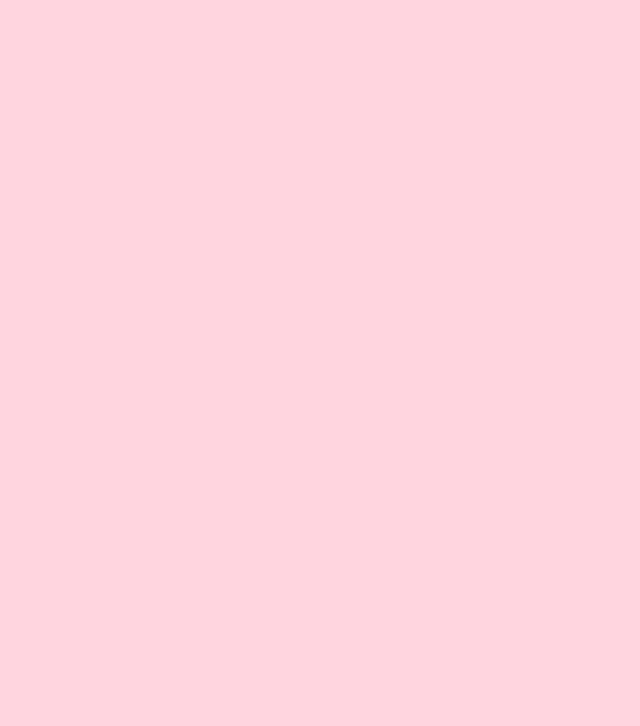
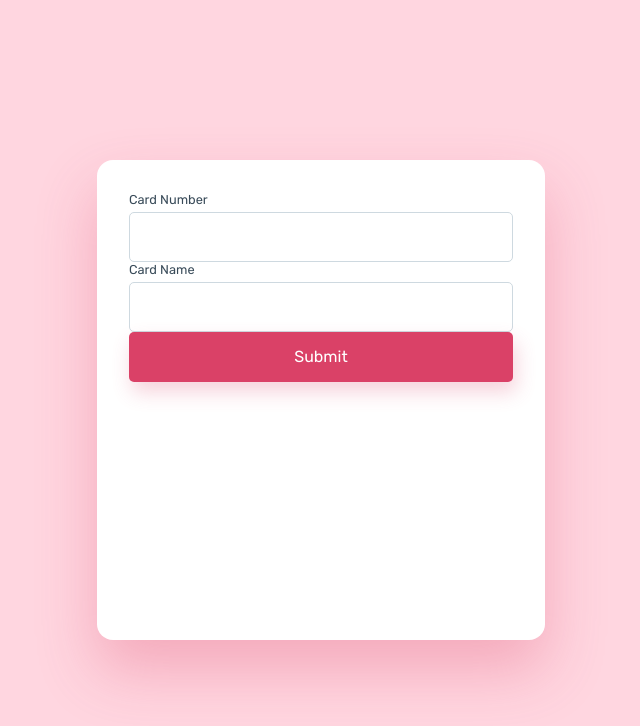
Before and after one commit to MalikBagwala/credit-card, a React (Create React App) app: page / in a window 1280 px wide. Shown: the top 726 px of the page, without its empty margins (319-959 px from the left). Built offline with nearby package versions, Linux system fonts and the light colour scheme.

Commit message:
added interface and cards in them ts

```diff
--- a/package.json
+++ b/package.json
@@ -7,10 +7,12 @@
     "@testing-library/react": "^9.3.2",
     "@testing-library/user-event": "^7.1.2",
     "@types/jest": "^24.0.0",
+    "@types/lodash-es": "^4.17.3",
     "@types/node": "^12.0.0",
     "@types/react": "^16.9.0",
     "@types/react-dom": "^16.9.0",
     "@types/styled-components": "^4.4.1",
+    "lodash-es": "^4.17.15",
     "react": "^16.12.0",
     "react-dom": "^16.12.0",
     "react-scripts": "3.3.0",
--- a/src/App.tsx
+++ b/src/App.tsx
@@ -1,5 +1,6 @@
 import React from "react";
 import styled from "styled-components";
+import Card from "./components/Card";
 
 const Div = styled.div`
   width: 100%;
@@ -11,7 +12,11 @@ const Div = styled.div`
 `;
 
 const App: React.FC = () => {
-  return <Div></Div>;
+  return (
+    <Div>
+      <Card />
+    </Div>
+  );
 };
 
 export default App;
--- /dev/null
+++ b/src/components/Button.jsx
@@ -0,0 +1,24 @@
+import React from "react";
+import styled from "styled-components";
+
+const StyledButton = styled.button`
+  cursor: pointer;
+  background: ${props => props.theme[props.intent]};
+  color: white;
+  border-radius: 5px;
+  width: ${props => (props.fill ? "100%" : null)};
+  height: ${props => (props.form ? "50px" : null)};
+  box-shadow: 3px 10px 20px 0px rgba(218, 65, 103, 0.24);
+  transition: all 0.15s ease-in;
+  :hover {
+    opacity: 0.9;
+  }
+`;
+
+export default function Button({ ...otherProps }) {
+  return <StyledButton {...otherProps} />;
+}
+
+Button.defaultProps = {
+  intent: "primary"
+};
--- a/src/components/Card.tsx
+++ b/src/components/Card.tsx
@@ -1,5 +1,20 @@
 import React from "react";
+import styled from "styled-components";
+import Form from "./Form";
+
+const Div = styled.div`
+  background: white;
+  border-radius: 1rem;
+  height: 60vh;
+  width: 35%;
+  box-shadow: 0 30px 60px 0 rgba(218, 65, 103, 0.3);
+  padding: 2rem;
+`;
 
 export default function() {
-  return null;
+  return (
+    <Div>
+      <Form />
+    </Div>
+  );
 }
--- a/src/components/Form.tsx
+++ b/src/components/Form.tsx
@@ -1,5 +1,15 @@
 import React from "react";
+import Input from "./Input";
+import Button from "./Button.jsx";
 
 export default function() {
-  return null;
+  return (
+    <form>
+      <Input label="Card Number" />
+      <Input label="Card Name" />
+      <Button fill form>
+        Submit
+      </Button>
+    </form>
+  );
 }
--- /dev/null
+++ b/src/components/Input.tsx
@@ -0,0 +1,46 @@
+import React, { useMemo } from "react";
+import styled from "styled-components";
+import { camelCase } from "lodash-es";
+const Wrapper = styled.div`
+  display: flex;
+  flex-direction: column;
+`;
+
+const StyledInput = styled.input`
+  height: 50px;
+  border: 1px solid ${props => props.theme["gray-300"]};
+  font-size: 1.3rem;
+  color: ${props => props.theme["gray-500"]};
+  padding: 0.7rem 1rem;
+  border-radius: 5px;
+  :focus {
+    outline: none;
+    border: 1px solid ${props => props.theme.primary};
+    box-shadow: 0 1px 3px rgba(218, 65, 103, 0.12),
+      0 1px 2px rgba(218, 65, 103, 0.24);
+  }
+`;
+
+const Label = styled.label`
+  font-size: 0.8rem;
+  font-weight: 500;
+  color: ${props => props.theme["gray-500"]};
+  margin-bottom: 0.3rem;
+`;
+
+export interface InputProps {
+  label?: string;
+  id?: string;
+  name?: string;
+}
+const Input: React.FC<InputProps> = ({ label, id, name, ...otherProps }) => {
+  const inputId = useMemo(() => (id ? id : camelCase(label)), [id, label]);
+  const inputName = useMemo(() => (name ? name : inputId), [name, inputId]);
+  return (
+    <Wrapper>
+      <Label>{label}</Label>
+      <StyledInput id={inputId} name={inputName} {...otherProps} />
+    </Wrapper>
+  );
+};
+export default Input;
--- /dev/null
+++ b/src/components/Select.jsx
@@ -0,0 +1,6 @@
+import React from "react";
+import styled from "styled-components";
+
+export default function() {
+  return null;
+}
--- a/src/index.tsx
+++ b/src/index.tsx
@@ -5,10 +5,30 @@ import * as serviceWorker from "./serviceWorker";
 import { ThemeProvider as Theme, createGlobalStyle } from "styled-components";
 import theme from "./theme";
 const GlobalStyle = createGlobalStyle`
+    @import url('https://fonts.googleapis.com/css?family=Rubik&display=swap');
     * {
         margin:0;
         padding: 0;
-        box-sizing: border-box
+        box-sizing: border-box;
+        font-family: 'Rubik', sans-serif;
+        *:focus {
+            outline: none;
+        }
+    }
+    button{
+      border: none;
+      margin: 0;
+      padding: 0;
+      width: auto;
+      overflow: visible;
+
+      background: transparent;
+
+      /* inherit font & color from ancestor */
+      color: inherit;
+      font: inherit;
+
+      line-height: normal;
     }
 `;
 
--- a/src/theme.ts
+++ b/src/theme.ts
@@ -1,4 +1,24 @@
 export default {
-  primary: "#DA4167",
-  secondary: "#FFD6E0"
+  primary: "rgb(218, 65, 103)",
+  secondary: "#FFD6E0",
+  shadowPrimary: "rgba(218, 65, 103, 0.3)",
+  "gray-100": "#F5F8FA",
+  "gray-200": "#EBF1F5",
+  "gray-300": "#CED9E0",
+  "gray-400": "#BFCCD6",
+  "gray-500": "#394B59",
+  "gray-600": "#293742",
+  "gray-700": "#182026"
 };
+
+export interface ThemeInterface {
+  primary?: string;
+  secondary?: string;
+  "gray-100"?: string;
+  "gray-200"?: string;
+  "gray-300"?: string;
+  "gray-400"?: string;
+  "gray-500"?: string;
+  "gray-600"?: string;
+  "gray-700"?: string;
+}
```
Also changed, not shown: 1 other file (tests, documents, lock files or other folders).
